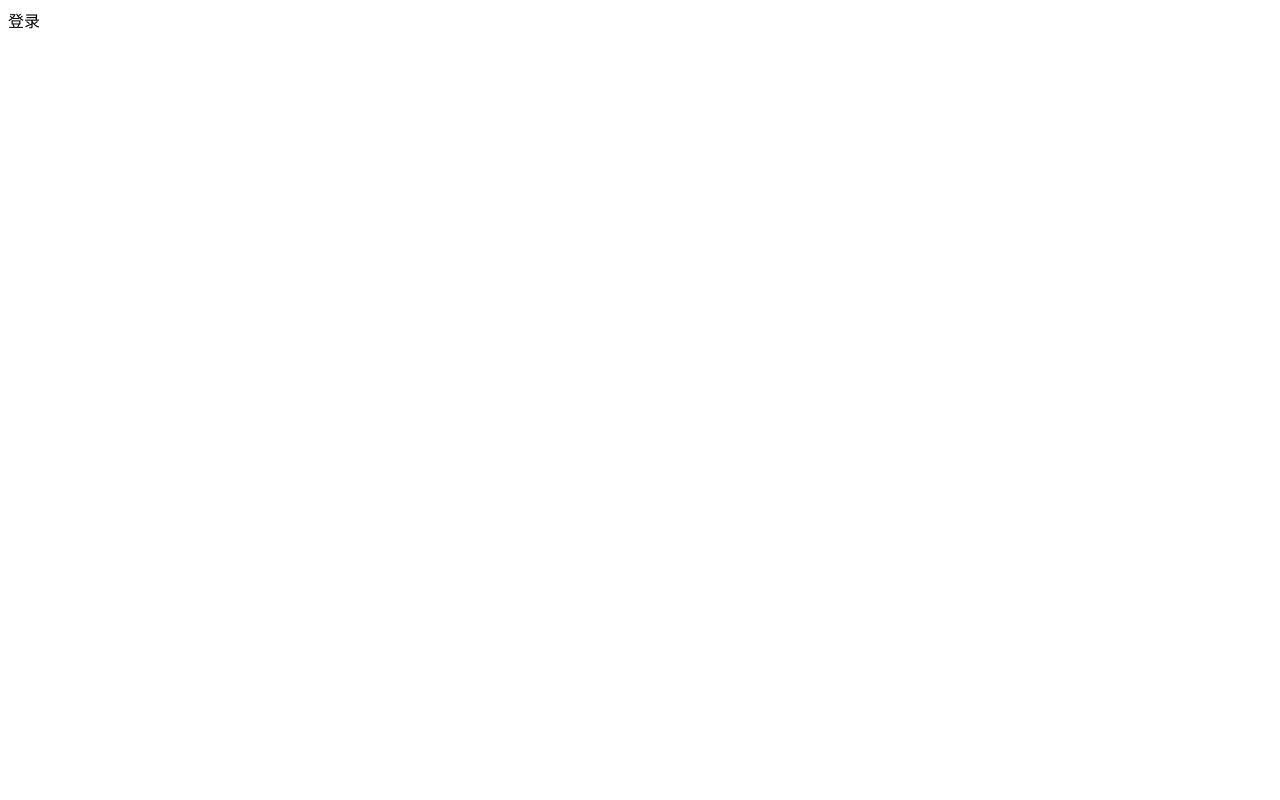
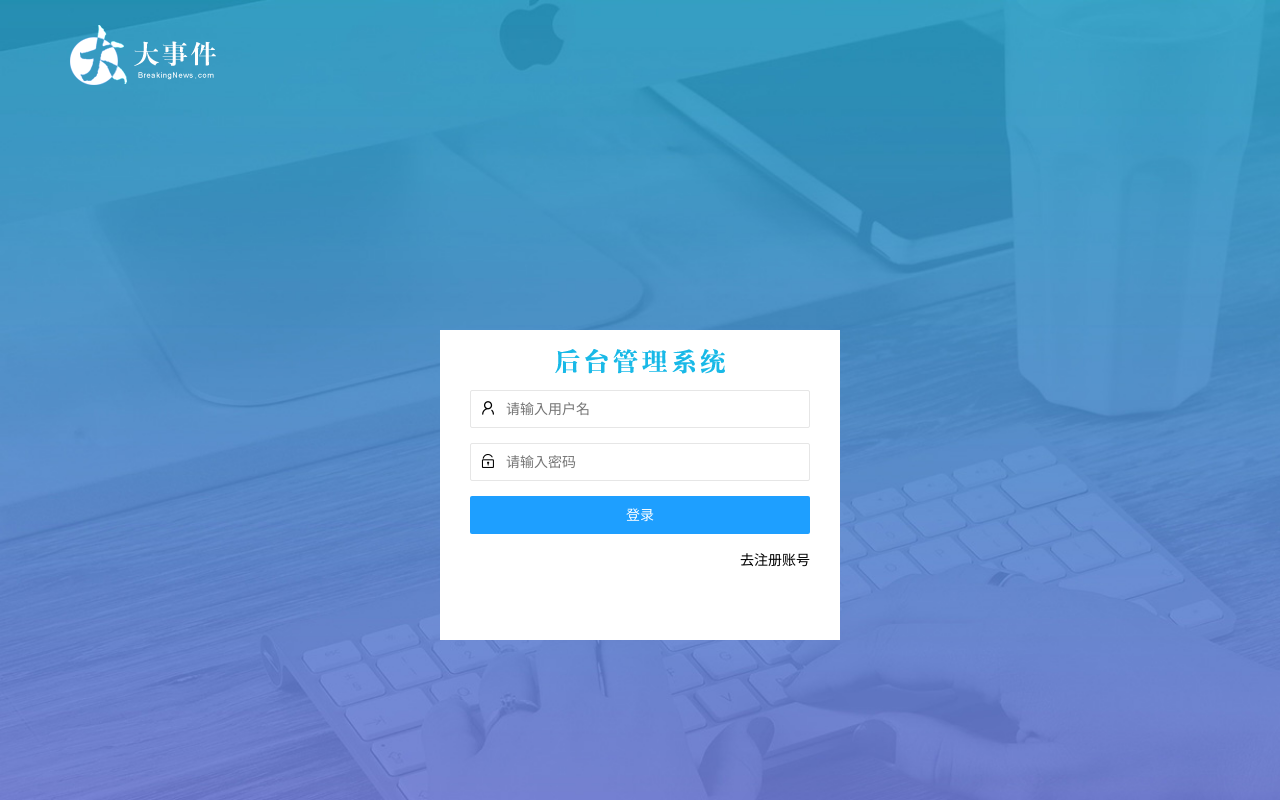
Before and after one commit to xiaoxin666666/big-event, a plain HTML site: page login.html in a window 1280 px wide. Drawn offline with Linux system fonts and the light colour scheme.

Commit message:
实现登录界面的基本布局

```diff
--- /dev/null
+++ b/assets/css/login.css
@@ -0,0 +1,50 @@
+html,
+body {
+    background: url(../images/login_bg.jpg);
+    background-size: cover;
+    overflow: hidden;
+    height: 100%;
+}
+
+.header {
+    padding-top: 25px;
+}
+
+.center-box {
+    width: 400px;
+    height: 310px;
+    background-color: #fff;
+    position: relative;
+    top: 50%;
+    left: 50%;
+    transform: translate(-50%, -50%);
+}
+
+.title {
+    height: 60px;
+    text-align: center;
+    line-height: 60px;
+}
+
+.layui-form {
+    padding: 0 30px;
+}
+
+.links {
+    display: flex;
+    justify-content: flex-end;
+}
+
+.layui-form-item {
+    position: relative;
+}
+
+.layui-icon {
+    position: absolute;
+    top: 10px;
+    left: 10px;
+}
+
+.layui-input {
+    padding-left: 35px;
+}
--- a/login.html
+++ b/login.html
@@ -4,10 +4,43 @@
 <head>
     <meta charset="UTF-8">
     <title>大事件-登录</title>
+    <link rel="stylesheet" href="./assets/lib/layui/css/layui.css">
+    <link rel="stylesheet" href="./assets/css/login.css">
 </head>
 
 <body>
-    <div>登录</div>
+    <!-- 顶部标题 -->
+    <div class="layui-container header">
+        <img src="./assets/images/logo.png" alt="">
+    </div>
+    <!-- 中间登录框 -->
+    <div class="center-box">
+        <!-- 表单标题 -->
+        <div class="title">
+            <img src="./assets/images/login_title.png" alt="">
+        </div>
+        <!-- 表单区域 -->
+        <form class="layui-form" action="">
+            <!-- 第一行 -->
+            <div class="layui-form-item">
+                <i class="layui-icon layui-icon-username"></i>
+                <input type="text" name="title" required lay-verify="required" placeholder="请输入用户名" autocomplete="off" class="layui-input">
+            </div>
+            <!-- 第二行 -->
+            <div class="layui-form-item">
+                <i class="layui-icon layui-icon-password"></i>
+                <input type="password" name="password" required lay-verify="required" placeholder="请输入密码" autocomplete="off" class="layui-input">
+            </div>
+            <!-- 按钮 -->
+            <div class="layui-form-item">
+                <button type="button" class="layui-btn layui-btn-fluid layui-btn-normal">登录</button>
+            </div>
+            <!-- 去注册链接 -->
+            <div class="links">
+                <div class="regiter">去注册账号</div>
+            </div>
+        </form>
+    </div>
 </body>
 
 </html>
```
